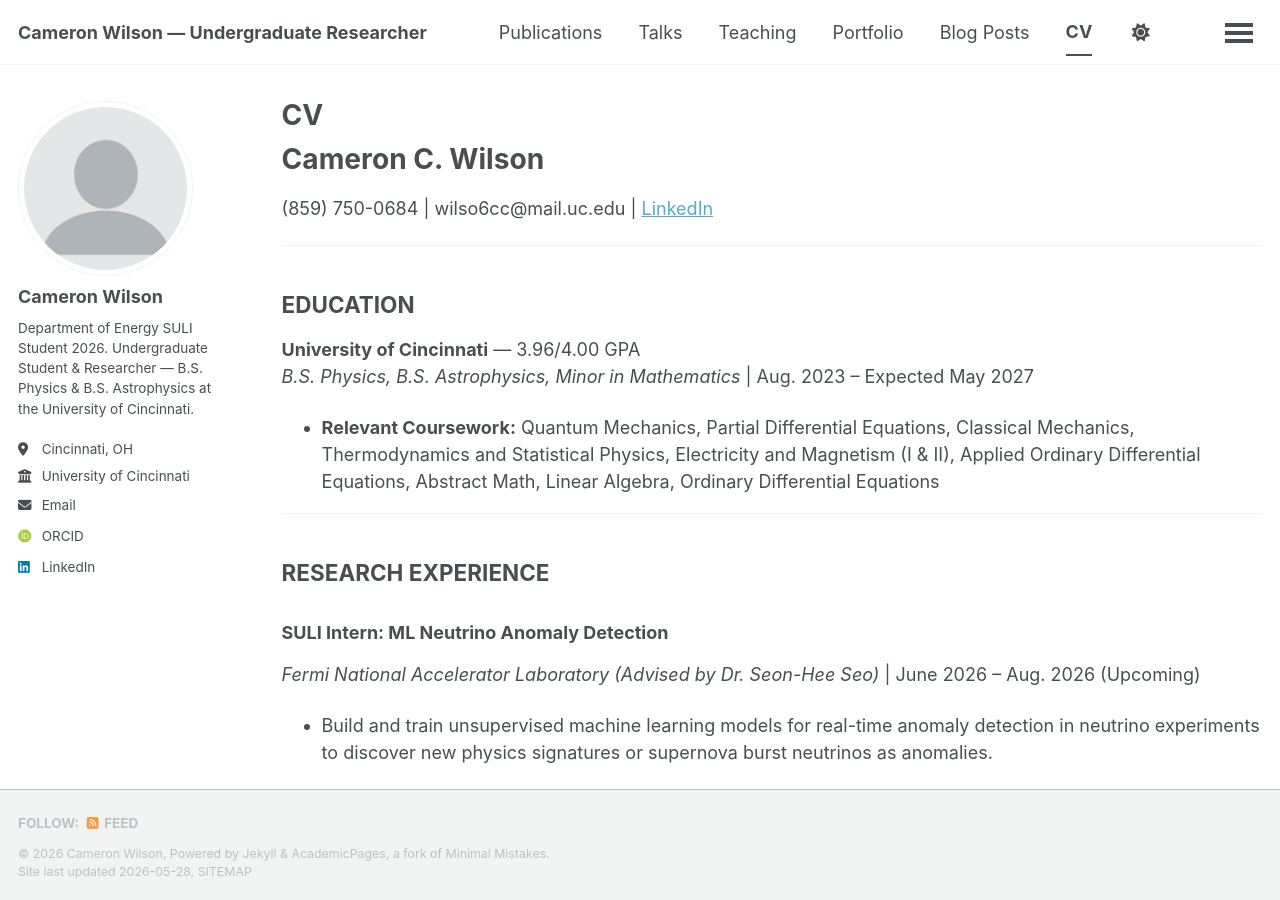
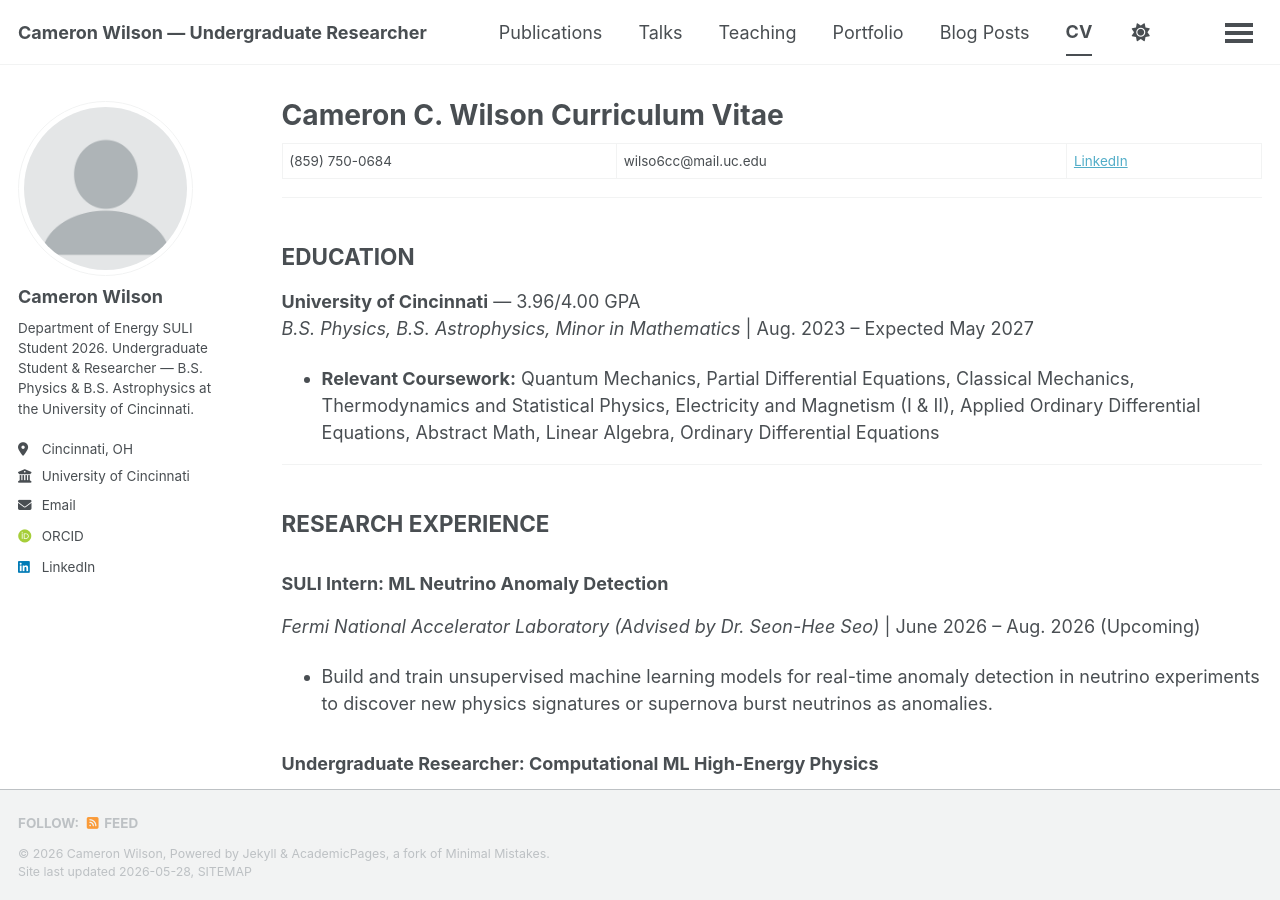
Before and after one commit to wilso6cc/wilso6cc.github.io, a Jekyll site: the page built from _pages/cv.md, in a window 1280 px wide and 900 px high. Built offline with Jekyll 4.4.1, drawn with Linux system fonts in a browser that asks for light colours; some web fonts are replaced; a script bundle is joined from its source files by our own code; library files that are not in the unit come from our copies.

Commit message:
Update cv.md

```diff
--- a/_pages/cv.md
+++ b/_pages/cv.md
@@ -1,13 +1,11 @@
 ---
 layout: archive
-title: "CV"
+title: "Cameron C. Wilson Curriculum Vitae"
 permalink: /cv/
 author_profile: true
 redirect_from:
   - /resume
 ---
-
-# Cameron C. Wilson
 (859) 750-0684 | wilso6cc@mail.uc.edu | [LinkedIn](https://www.linkedin.com/in/cameron-wilson-522011344/)
 
 ---
```
